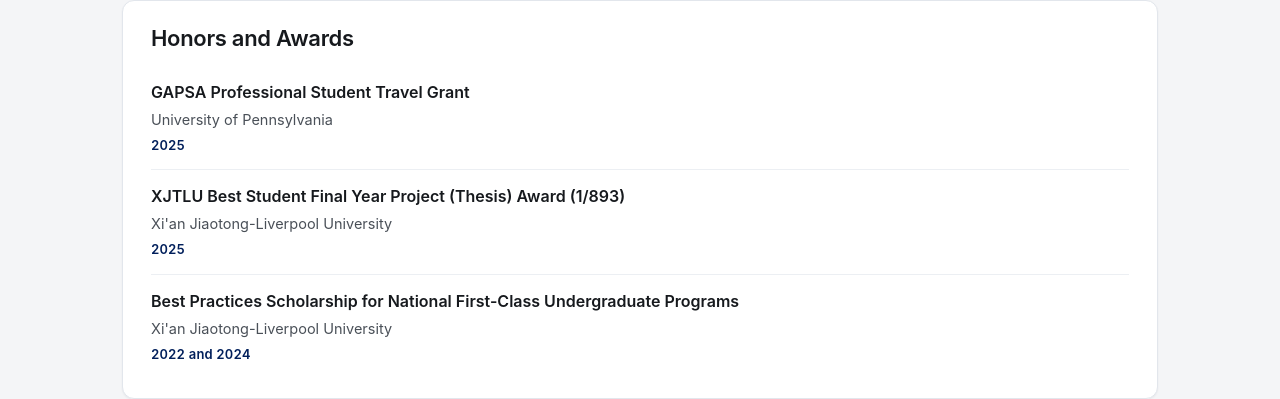
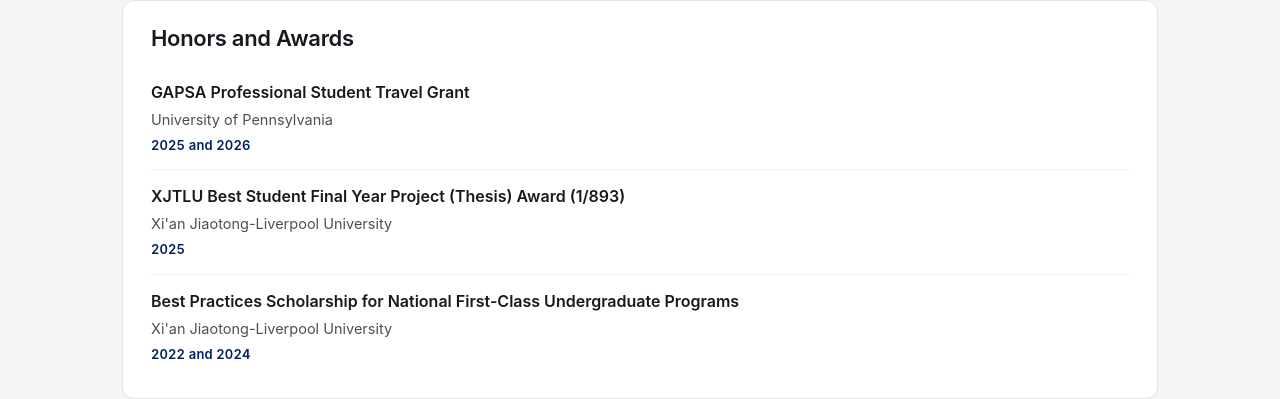
Before and after one commit to bobbyZhong10/bobbyzhong10.github.io, a Jekyll site: the page built from _pages/awards-services.md, in a window 1280 px wide and 900 px high. Shown: the part 182-581 px from the top of the window. Built offline with Jekyll 4.4.1, drawn with Linux system fonts in a browser that asks for light colours.

Commit message:
Update awards-services.md

```diff
--- a/_pages/awards-services.md
+++ b/_pages/awards-services.md
@@ -14,7 +14,7 @@
   <div class="award-entry">
     <div class="award-entry__title">GAPSA Professional Student Travel Grant</div>
     <div class="award-entry__context">University of Pennsylvania</div>
-    <div class="award-entry__meta">2025</div>
+    <div class="award-entry__meta">2025 and 2026</div>
   </div>
   <div class="award-entry">
     <div class="award-entry__title">XJTLU Best Student Final Year Project (Thesis) Award (1/893)</div>
```
